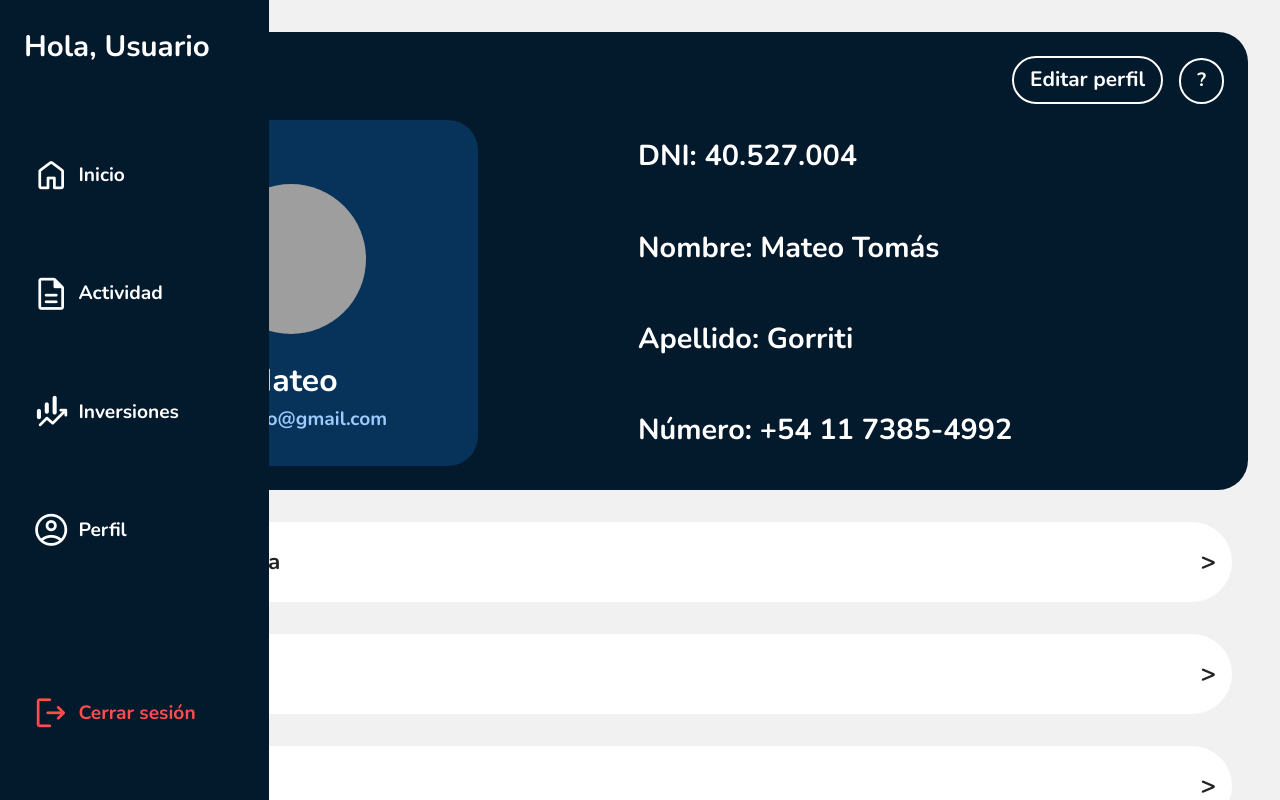
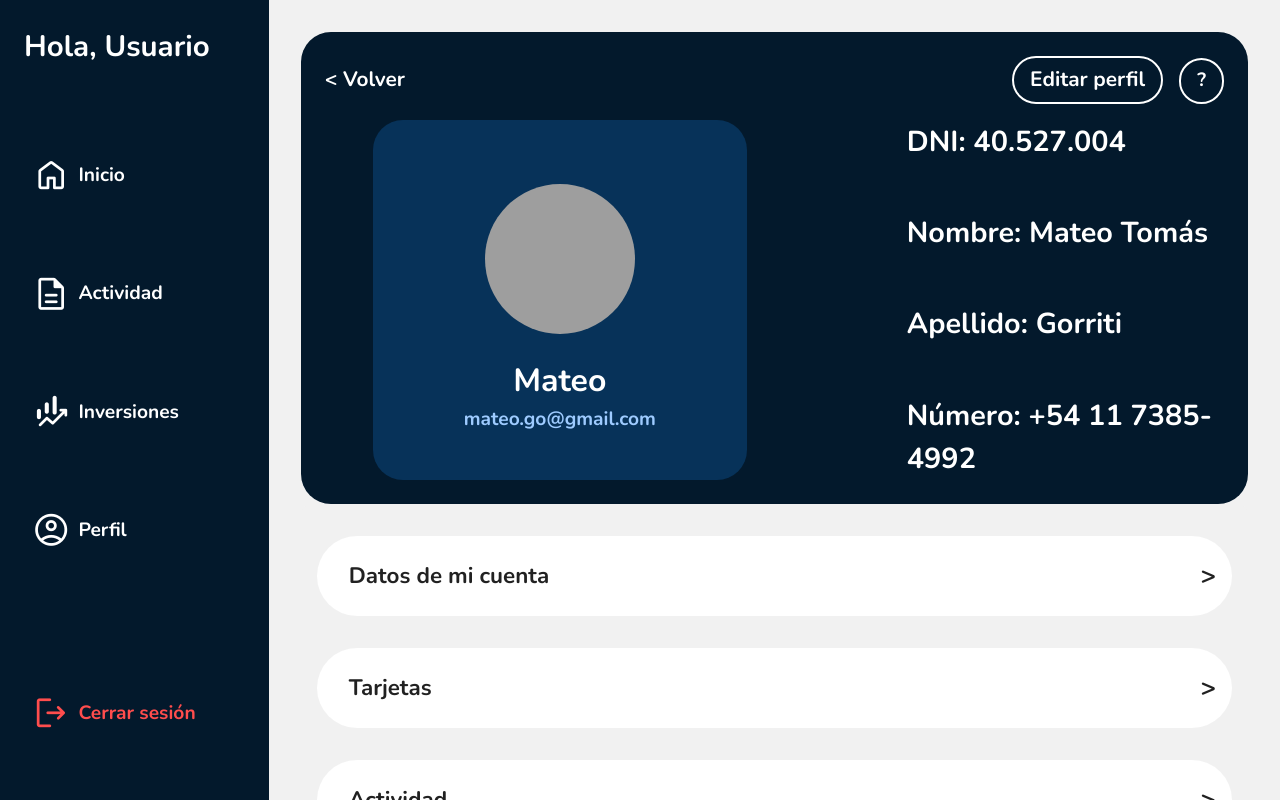
Before and after one commit to Lchiossone2004/TP_HCI, a Vue app in the folder tp-hci-g3/: page /ProfilePAGE in a window 1280 px wide. Shown: the top 800 px of the page. Built offline with nearby package versions, Linux system fonts and the light colour scheme; grey boxes are pictures that could not be loaded.

Commit message:
quickfix for profilepage

```diff
--- a/tp-hci-g3/src/pages/ProfilePage.vue
+++ b/tp-hci-g3/src/pages/ProfilePage.vue
@@ -17,9 +17,12 @@
   <style scoped>
 .main-layout {
   display: flex;
+  min-height: 100vh; /* Asegura que la altura sea completa */
 }
+
 .main-content {
   flex: 1;
+  margin-left: 21vw; /* Esto hace que el contenido principal se mueva hacia la derecha */
   padding: 2rem;
   background-color: #f1f1f1;
   min-height: 100vh;
```
Lines whose indentation alone changed are shown as unchanged.
